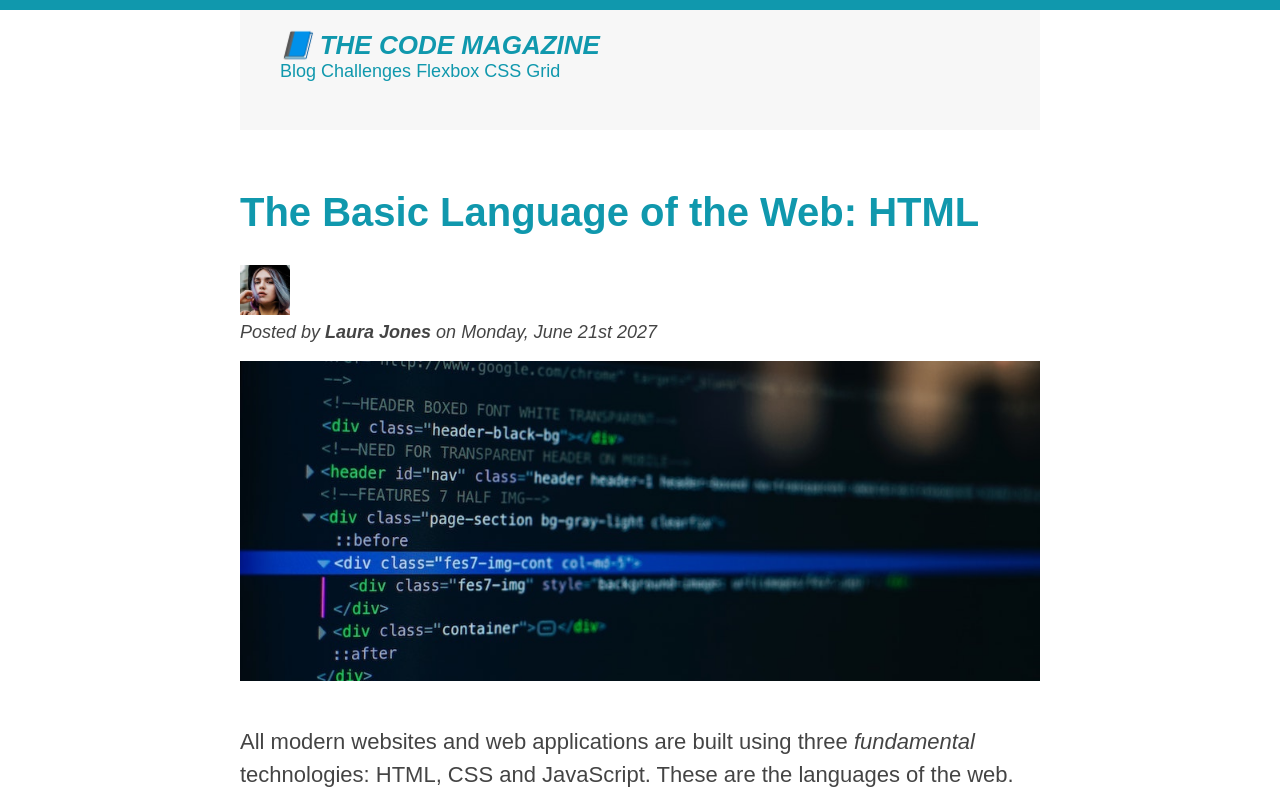
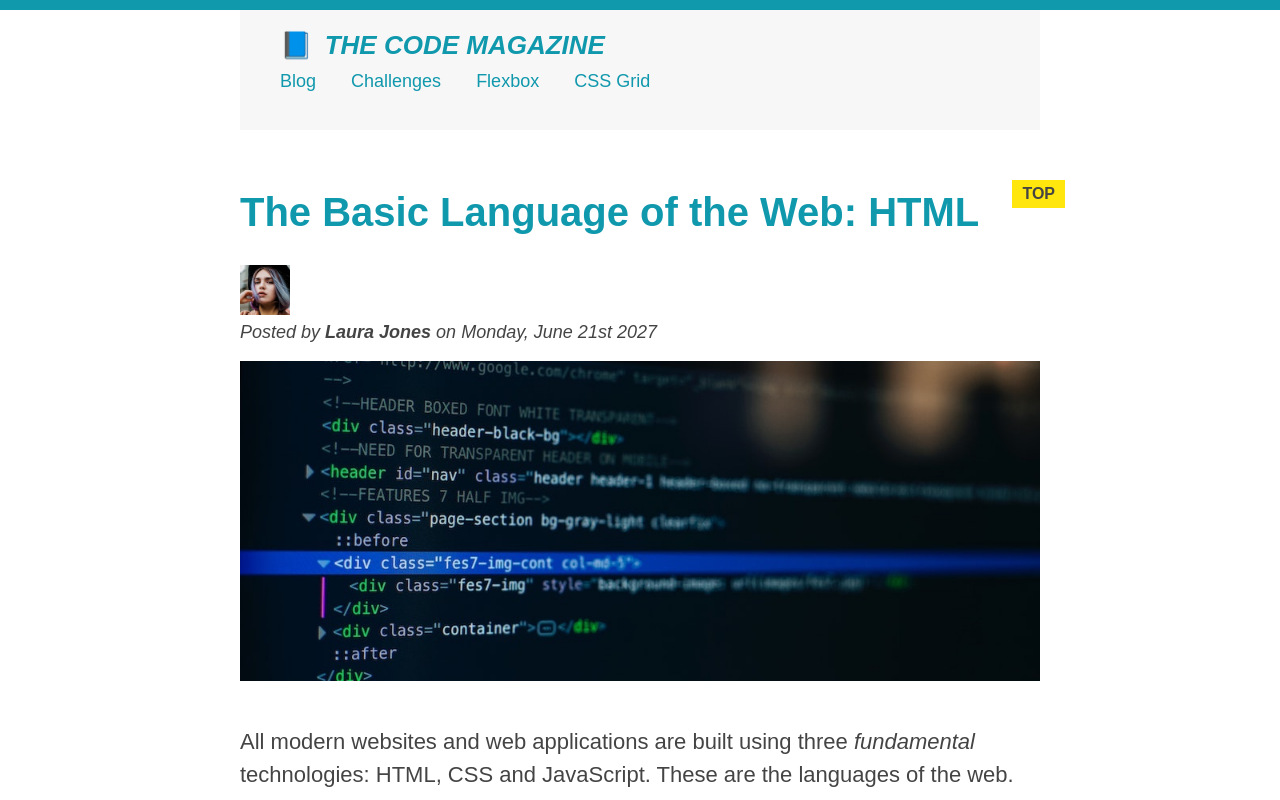
Before and after one commit to geese-are-cute/UdemyCourse-Learn-HTML-CSS, a plain HTML site: page 03-CSS-Fundamentals/index.html in a window 1280 px wide. Shown: the top 800 px of the page. Drawn offline with Linux system fonts and the light colour scheme.

Commit message:
Learning Progress - Lecture 38 ~ Lecture 41 - Completed

```diff
--- a/03-CSS-Fundamentals/index.html
+++ b/03-CSS-Fundamentals/index.html
@@ -37,6 +37,7 @@
             height="200"
             class="post-img"
           />
+          <button>🧡 Like</button>
         </header>
         <p>
           All modern websites and web applications are built using three
--- a/03-CSS-Fundamentals/style.css
+++ b/03-CSS-Fundamentals/style.css
@@ -4,10 +4,13 @@
   padding: 0;
 }
 
+/* PAGE SECTIONS */
 body {
   color: #444;
   font-family: sans-serif;
   border-top: 10px solid #1098ad;
+
+  position: relative;
 }
 
 .container {
@@ -48,6 +51,7 @@ aside {
   width: 500px;
 }
 
+/* SMALLER ELEMENTS */
 h1,
 h2,
 h3 {
@@ -81,6 +85,8 @@ p {
   font-size: 22px;
   line-height: 1.5;
   margin-bottom: 15px;
+  /* display: inline;
+  border: 1px solid red; */
 }
 
 ol,
@@ -186,6 +192,61 @@ a:active {
   height: auto;
 }
 
+nav a:link {
+  /* width: 60px;
+  height: 60px;
+  background-color: orangered;
+  margin: 20px;
+  padding: 20px;
+
+  display: block; */
+  margin-right: 30px;
+  margin-top: 10px;
+  display: inline-block;
+}
+
+nav a:link:last-child {
+  margin-right: 0;
+}
+
+button {
+  font-size: 22px;
+  padding: 20px;
+  cursor: pointer;
+
+  position: absolute;
+  /* top: 50px; */
+  /* left: 50px; */
+  bottom: 50px;
+  right: 50px;
+}
+
+h1::first-letter {
+  font-style: normal;
+  margin-right: 5px;
+}
+
+h3 + p::first-line {
+  /* color: red; */
+}
+
+h2 {
+  position: relative;
+}
+
+h2::after {
+  content: "TOP";
+  color: #444;
+  background-color: #ffe70e;
+  font-size: 16px;
+  font-weight: bold;
+  display: inline-block;
+  padding: 5px 10px;
+  position: absolute;
+  top: -10px;
+  right: -25px;
+}
+
 /* Resolving Conflicts */
 /* #copyright {
   color: red;
```
